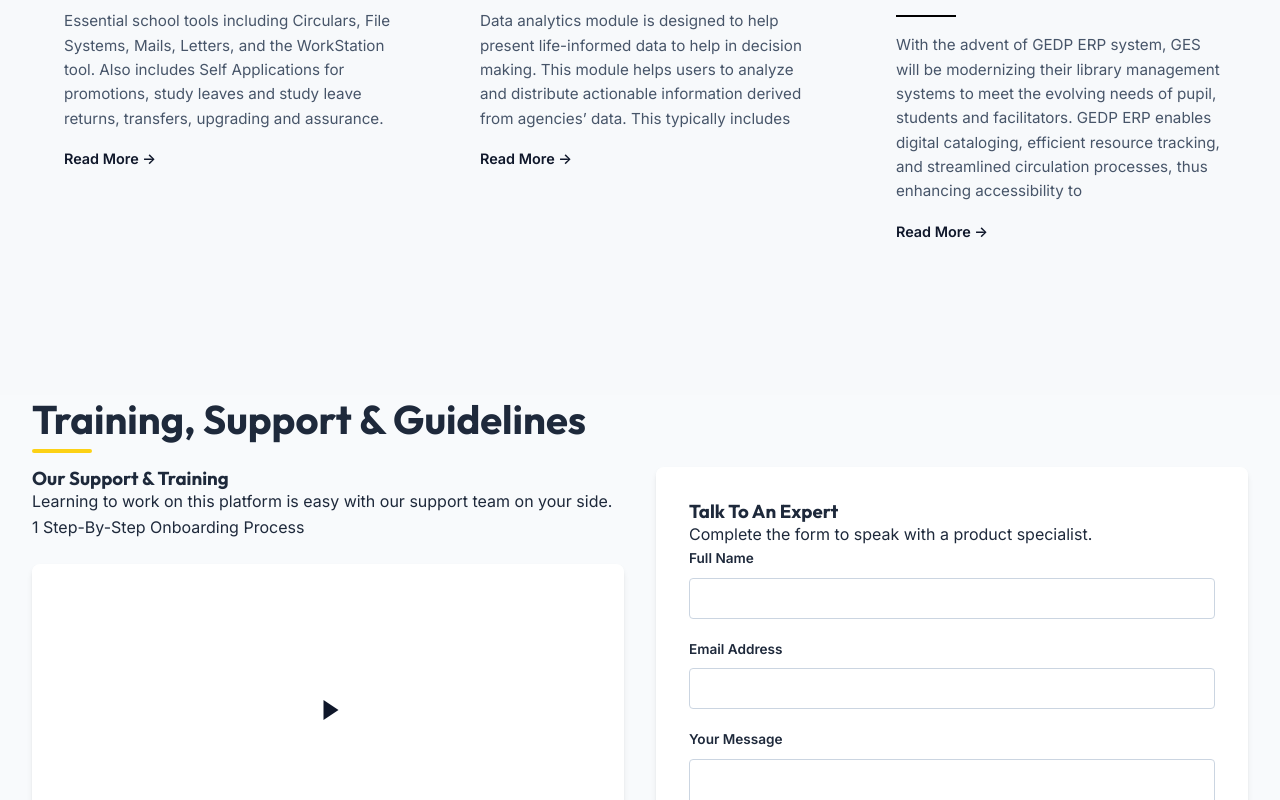
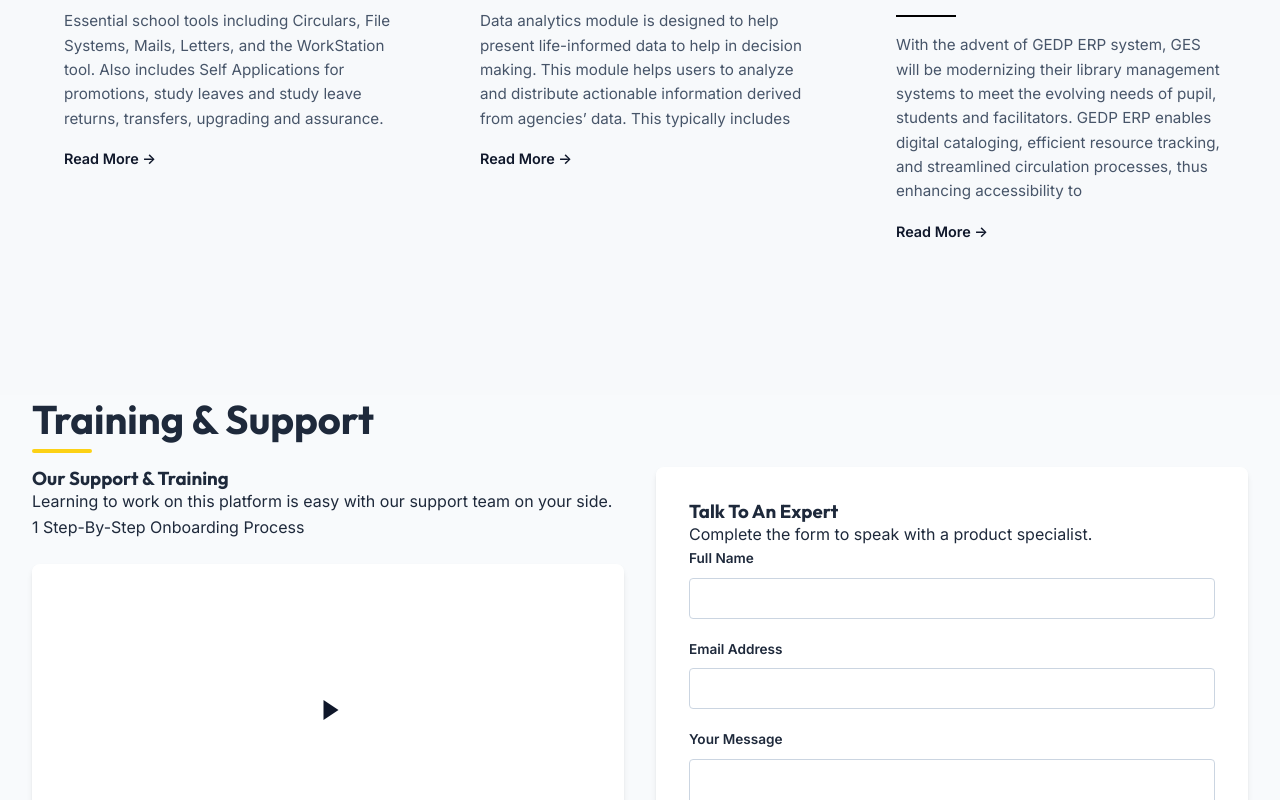
Before and after one commit to Manuel-Vardy/gedp, a website built with Vite: page index.html in a window 1280 px wide. Shown: the part 1974-2774 px from the top of the page. Built offline with nearby package versions, Linux system fonts and the light colour scheme.

Commit message:
remove guidelines tab and update section title

```diff
--- a/index.html
+++ b/index.html
@@ -31,7 +31,6 @@
           <li><a href="#home" class="nav-link">Home</a></li>
           <li><a href="modules.html" class="nav-link">Modules</a></li>
           <li><a href="#training" class="nav-link">Support</a></li>
-          <li><a href="#guidelines" class="nav-link">Guidelines</a></li>
           <li><a href="#portals" class="nav-link">External Portals</a></li>
           <li><a href="#about" class="nav-link">About</a></li>
           <li><a href="#contact" class="nav-link">Contact</a></li>
@@ -173,10 +172,10 @@
       </div>
     </section>
 
-    <!-- Training, Support and Guidelines -->
+    <!-- Training and Support -->
     <section id="training" class="training-section">
-      <div class="container">
-        <h2 class="section-title">Training, Support & Guidelines</h2>
+      <div class="container hide-reveal">
+        <h2 class="section-title">Training & Support</h2>
         <div class="grid grid-2">
           <div class="support-info">
             <h3>Our Support & Training</h3>
```
Also changed, not shown: modules.html (+0 -1 lines).
